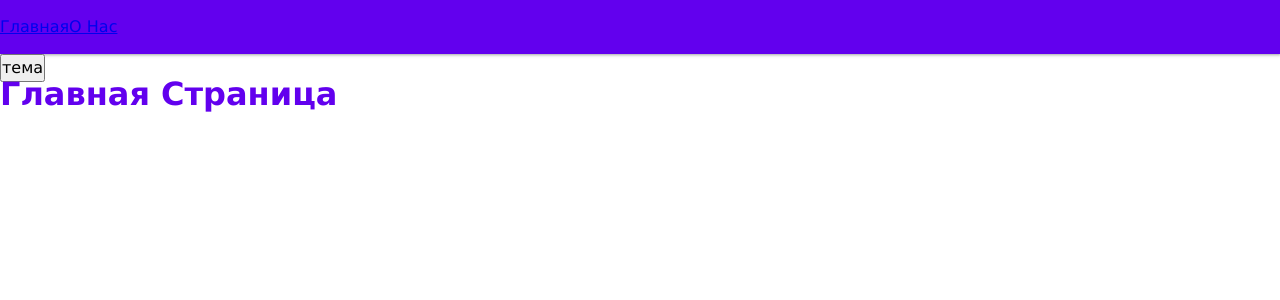
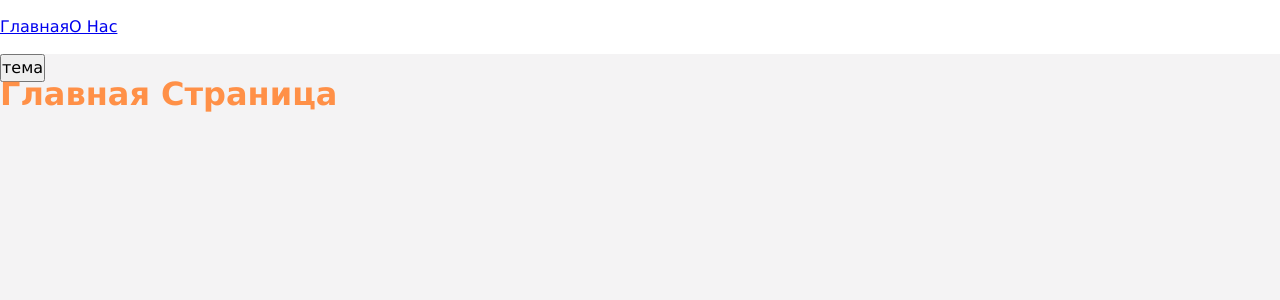
Before and after one commit to NikDoe/reco, a React app: page / in a window 1280 px wide. Shown: the top 300 px of the page. Built offline with nearby package versions, Linux system fonts and the light colour scheme.

Commit message:
refactor: theme & navbar styles

```diff
--- a/src/app/styles/themes/dark.scss
+++ b/src/app/styles/themes/dark.scss
@@ -1,8 +1,9 @@
 .app.dark {
-  --bg-color: #121212;
+  --bg-color: #101010;
   --bg-color-inverted: #ffffff;
-  --surface-color: rgba(255, 255, 255, 0.05);
-  --navbar-color: var(--surface-color);
-  --primary-color: #bb86fc;
-  --secondary-color: #03dac6;
+  --surface-color-01dp: rgba(255, 255, 255, 0.05);
+  --surface-color-02dp: rgba(255, 255, 255, 0.07);
+  --surface-color-03dp: rgba(255, 255, 255, 0.08);
+  --primary-color: #0067ff;
+  --secondary-color: #2e692e;
 }
--- a/src/app/styles/themes/light.scss
+++ b/src/app/styles/themes/light.scss
@@ -1,8 +1,10 @@
 .app.light {
-  --bg-color: #ffffff;
-  --bg-color-inverted: #121212;
-  --surface-color: rgba(255, 255, 255, 0.05);
-  --navbar-color: var(--primary-color);
-  --primary-color: #6200ee;
-  --secondary-color: #03dac6;
+  --bg-color: #f4f3f4;
+  --bg-color-inverted: #101010;
+  --surface-color-01dp: #ffffff;
+  --surface-color-02dp: #f7f8f7;
+  --surface-color-03dp: #e9eaf2;
+  --primary-color: #ff9047;
+  --primary-color-l: #f4e2b8;
+  --secondary-color: #9cc3f7;
 }
--- a/src/widgets/Navbar/ui/Navbar.module.scss
+++ b/src/widgets/Navbar/ui/Navbar.module.scss
@@ -1,6 +1,5 @@
 .Navbar {
   width: 100%;
-  background: var(--navbar-color);
-  box-shadow: var(--shadow);
+  background: var(--surface-color-01dp);
   padding: 15px 0;
 }
```
